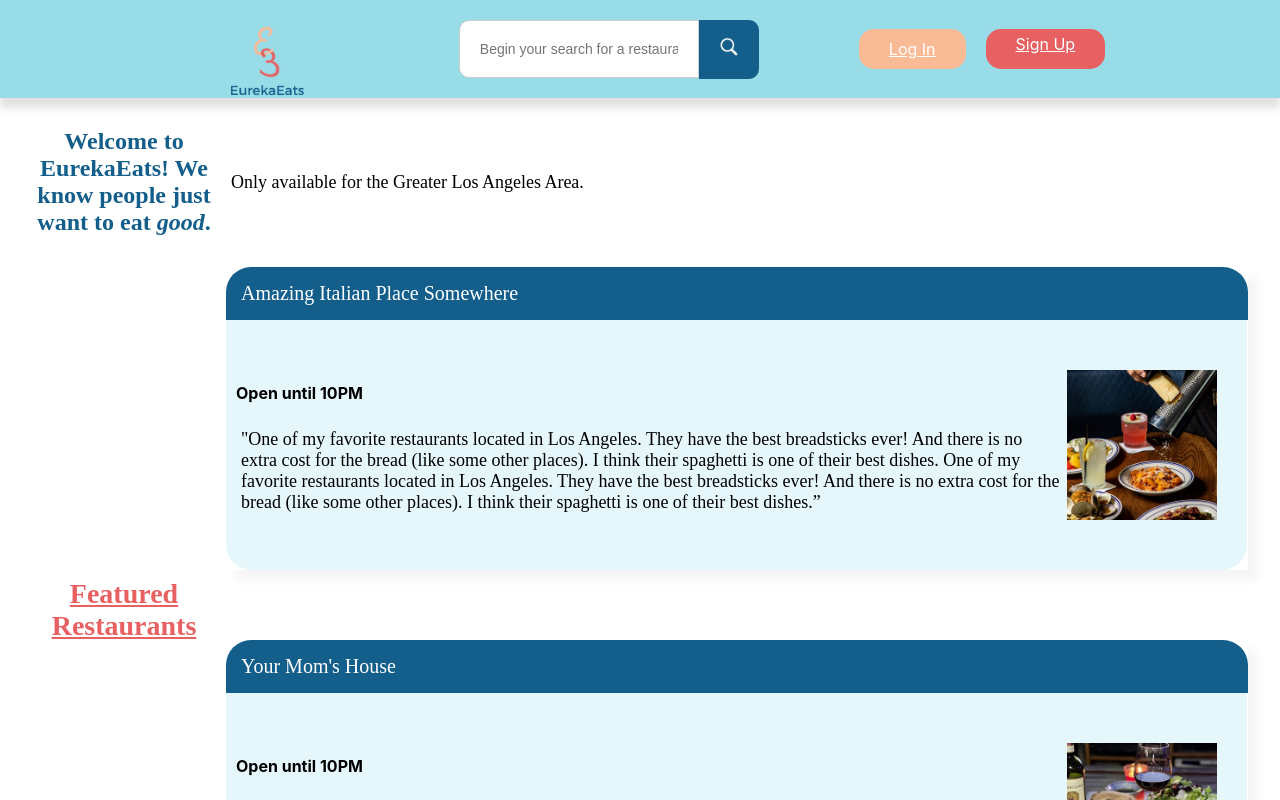
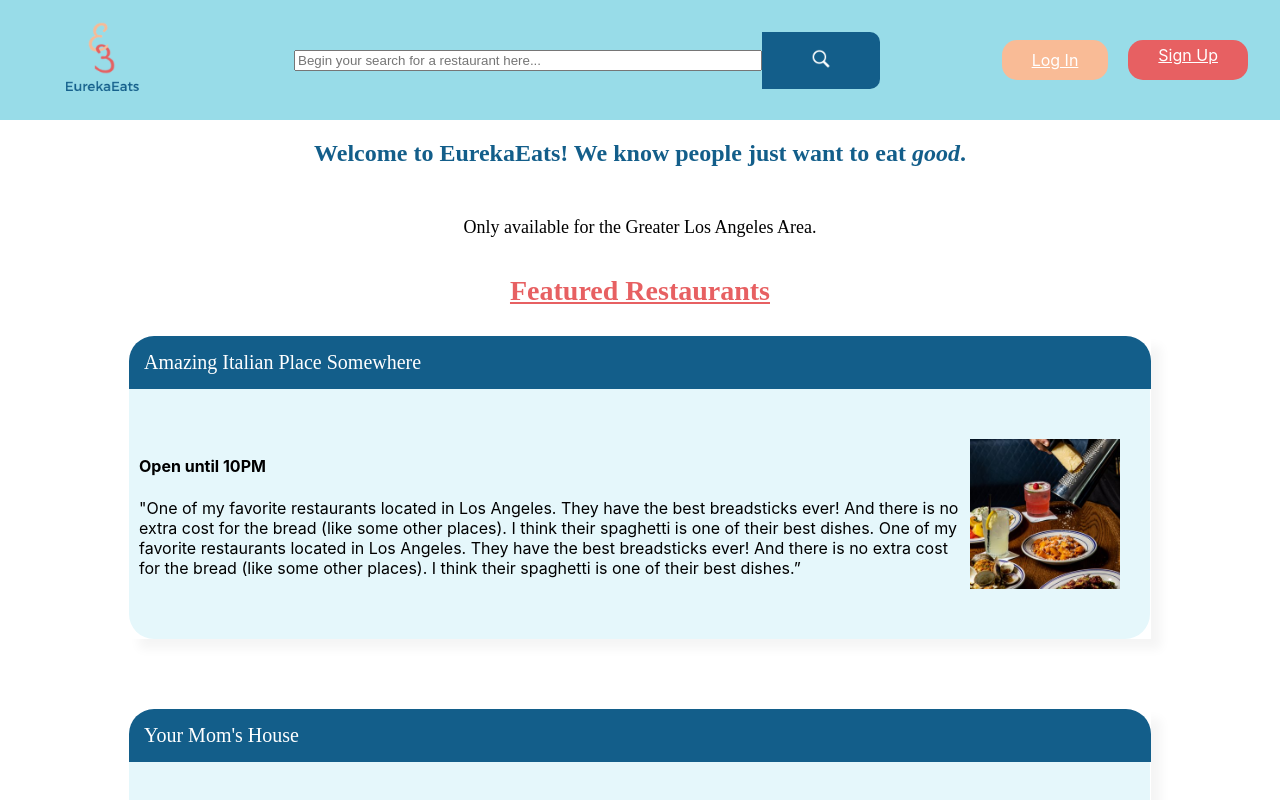
Before and after one commit to dchang21/2023Group6, a React (Create React App) app in the folder eurekaeats/: page / in a window 1280 px wide. Shown: the top 800 px of the page. Built offline with nearby package versions, Linux system fonts and the light colour scheme.

Commit message:
Renamed CSS class names to attempt CSS conflict fix.

```diff
--- a/eurekaeats/src/LandingPage/LandingPage.css
+++ b/eurekaeats/src/LandingPage/LandingPage.css
@@ -6,16 +6,7 @@
   Review Tiles
 */
 
-body {
-  margin: 0;
-  font-family: -apple-system, BlinkMacSystemFont, 'Segoe UI', 'Roboto', 'Oxygen',
-    'Ubuntu', 'Cantarell', 'Fira Sans', 'Droid Sans', 'Helvetica Neue',
-    sans-serif;
-  -webkit-font-smoothing: antialiased;
-  -moz-osx-font-smoothing: grayscale;
-}
-
-header {
+header.landing-page-header {
   background-color: #98DCE8;
   color: white;
   padding: 10px;
@@ -28,24 +19,24 @@ header {
   margin-top: 100;
 }
 
-main {
+main.landing-page-main {
   display: flex;
   flex-direction: column;
   align-items: center;
   background-color: white;
 }
 
-.logo img {
+.landing-page-logo img {
   width: 30vw;
   margin-left: -100px;
 }
 
-.search img {
+.landing-page-search img {
   width: 10px;
   height: 10px;
 }
 
-.search-bar {
+.landing-page-search-bar {
   display: grid;
   grid-template-columns: 4fr 1fr;
   align-items: center;
@@ -53,7 +44,7 @@ main {
 
 /* Controls */
 
-input {
+input.landing-page-input {
   display: block;
   padding: 20px;
   border: 1px solid #ccc;
@@ -62,7 +53,7 @@ input {
   font-size: 14px;
 }
 
-button {
+button.landing-page-button {
   background-color: #135E8A;
   color: white;
   border: none;
@@ -74,14 +65,14 @@ button {
   font-weight: bolder;
 }
 
-.search-icon {
+.landing-page-search-icon {
   width: 20px;
   /* Adjust the width as needed */
   height: 20px;
   /* Adjust the height as needed */
 }
 
-.search-button {
+.landing-page-search-button {
   background-color: #135E8A;
   color: white;
   border: none;
@@ -90,14 +81,14 @@ button {
   cursor: pointer;
 }
 
-.header-buttons {
+.landing-page-header-buttons {
   display: flex;
   flex-direction: row;
   justify-content: center;
   gap: 20px;
 }
 
-.login-button {
+.landing-page-login-button {
   background-color: #F9BB96;
   color: white;
   border: none;
@@ -107,7 +98,7 @@ button {
   margin-left: 100px;
 }
 
-.signup-button {
+.landing-page-signup-button {
   background-color: #E76062;
   color: white;
   border: none;
@@ -118,14 +109,14 @@ button {
 
 /* Basic Text */
 
-h1 {
+h1.landing-page-h1 {
   font-size: 28px;
   text-align: center;
   font-family: 'Avenir';
   color: #E76062;
 }
 
-h2 {
+h2.landing-page-h2 {
   font-size: 24px;
   text-align: center;
   font-family: 'Avenir';
@@ -134,7 +125,7 @@ h2 {
   align-items: center;
 }
 
-p {
+p.landing-page-p {
   margin-top: 30px; /* Adjust as needed for spacing */
   font-size: 18px;
   font-family: 'Avenir';
@@ -144,7 +135,7 @@ p {
 
 /* Review Tiles */
 
-.blue-rectangle {
+.landing-page-blue-rectangle {
   background-color: #E5F7FB;
   height: 230px;
   width: 78.2vw;
@@ -155,7 +146,7 @@ p {
   position: relative;
 }
 
-.blue-rectangle1 {
+.landing-page-blue-rectangle1 {
   background-color: #E5F7FB;
   height: 230px;
   width: 78.2vw;
@@ -165,19 +156,19 @@ p {
   align-items: center;
 }
 
-.restaurants {
+.landing-page-restaurants {
   display: flex;
   flex-direction: column;
   gap: 50px;
   margin-top: 11px;
 }
 
-.restaurant {
+.landing-page-restaurant {
   margin-bottom: 20px;
   box-shadow: 10px 10px 10px whitesmoke;
 }
 
-.tile-header {
+.landing-page-tile-header {
   background-color: #135E8A;
   color: white;
   font-size: 20px;
@@ -188,14 +179,16 @@ p {
   font-family: 'Avenir';
 }
 
-.blue-rectangle img {
+.landing-page-blue-rectangle img {
   max-width: 15%;
   margin-right: 20px;
 }
-.content-container {
+
+.landing-page-content-container {
   flex: 1;
 }
-h3 {
+
+h3.landing-page-h3 {
   position: absolute;
   top: 10px;
   left: 10px;
--- a/eurekaeats/src/LandingPage/LandingPage.js
+++ b/eurekaeats/src/LandingPage/LandingPage.js
@@ -1,11 +1,13 @@
 import React from 'react';
-import {Outlet} from 'react-router-dom';
-import './LandingPage.css';
+import { Outlet } from 'react-router-dom';
 import logo from '../assets/EurekaEatsWText.png';
 import search from '../assets/searchIcon.png';
 import italian1 from '../assets/italian1.jpeg';
 import italian2 from '../assets/italian2.jpeg';
 import { Link } from 'react-router-dom';
+
+import '../index.css';
+import './LandingPage.css';
 
 // TODO: add SignIn link AFTER its page component is done. -DrkWithT
 function LandingPage() {
@@ -50,33 +52,33 @@ function LandingPage() {
 
   return (
     <>
-      <header>
-        <div className="logo">
+      <header className='landing-page-header'>
+        <div className="landing-page-logo">
           <img src={logo} alt="My Logo" />
         </div>
-        <div className="search-bar">
+        <div className="landing-page-search-bar">
           <input type="text" placeholder="Begin your search for a restaurant here..." />
-          <button className="search-button" onClick={testDummyAPICall}>
-            <img src={search} alt="searchLogo" className="search-icon" />
+          <button className="landing-page-search-button" onClick={testDummyAPICall}>
+            <img src={search} alt="searchLogo" className="landing-page-search-icon" />
           </button>
         </div>
-        <div className="header-buttons">
-          <Link to="/login" className="login-button">Log In</Link>
-          <Link to="/signin" className="signup-button">Sign Up</Link>
+        <div className="landing-page-header-buttons">
+          <Link to="/login" className="landing-page-login-button">Log In</Link>
+          <Link to="/signin" className="landing-page-signup-button">Sign Up</Link>
         </div>
       </header>
 
-      <main>
-        <h2>
+      <main className='landing-page-main'>
+        <h2 className='landing-page-h2'>
           Welcome to EurekaEats! We know people just want to eat <em>good</em>.
         </h2>
-        <p>Only available for the Greater Los Angeles Area.</p>
-        <h1><u>Featured Restaurants</u></h1>
-        <div className="restaurants">
-        <div className="restaurant">
-  <div className="tile-header">Amazing Italian Place Somewhere</div>
-  <div className="blue-rectangle">
-    <div className="content-container">
+        <p className='landing-page-p'>Only available for the Greater Los Angeles Area.</p>
+        <h1 className='landing-page-h1'><u>Featured Restaurants</u></h1>
+        <div className="landing-page-restaurants">
+          <div className="landing-page-restaurant">
+            <div className="landing-page-tile-header">Amazing Italian Place Somewhere</div>
+            <div className="landing-page-blue-rectangle">
+              <div className="landing-page-content-container">
                 <h4>Open until 10PM</h4>
                 <p>
                   "One of my favorite restaurants located in Los Angeles. They have the best breadsticks ever! And there is no extra cost for the bread (like some other places). I think their spaghetti is one of their best dishes. One of my favorite restaurants located in Los Angeles. They have the best breadsticks ever! And there is no extra cost for the bread (like some other places). I think their spaghetti is one of their best dishes.”
@@ -85,10 +87,10 @@ function LandingPage() {
               <img src={italian1} alt="italian1" />
             </div>
           </div>
-          <div className="restaurant">
-  <div className="tile-header">Your Mom's House</div>
-  <div className="blue-rectangle">
-    <div className="content-container">
+          <div className="landing-page-restaurant">
+            <div className="landing-page-tile-header">Your Mom's House</div>
+            <div className="landing-page-blue-rectangle">
+              <div className="landing-page-content-container">
                 <h4>Open until 10PM</h4>
                 <p>
                   "One of my favorite restaurants located in Los Angeles. They have the best breadsticks ever! And there is no extra cost for the bread (like some other places). I think their spaghetti is one of their best dishes. One of my favorite restaurants located in Los Angeles. They have the best breadsticks ever! And there is no extra cost for the bread (like some other places). I think their spaghetti is one of their best dishes.”
@@ -99,7 +101,7 @@ function LandingPage() {
           </div>
         </div>
       </main>
-      <Outlet/>
+      <Outlet />
     </>
   );
 }
--- a/eurekaeats/src/LogIn/Login.css
+++ b/eurekaeats/src/LogIn/Login.css
@@ -1,23 +1,14 @@
-body {
-  margin: 0;
-  font-family: -apple-system, BlinkMacSystemFont, 'Segoe UI', 'Roboto', 'Oxygen',
-    'Ubuntu', 'Cantarell', 'Fira Sans', 'Droid Sans', 'Helvetica Neue',
-    sans-serif;
-  -webkit-font-smoothing: antialiased;
-  -moz-osx-font-smoothing: grayscale;
-}
-
-h2 {
+h2.login-page-h2 {
   margin: 0;
   padding: 10px 0;
   /* Reduced padding between the h2 and logo */
 }
 
-p {
+p.login-page-p {
   margin: 10px 0;
 }
 
-.logo-login-box {
+.login-page-logo-login-box {
   position: fixed;
   right: 10px;
   bottom: 10px;
@@ -31,7 +22,7 @@ p {
   box-shadow: 10px 10px 5px whitesmoke;
 }
 
-.logo-login-box:hover {
+.login-page-logo-login-box:hover {
   background-color: #d3eba6;
   animation: 1s 1 alternate mini-bob;
 }
@@ -50,18 +41,18 @@ p {
   }
 }
 
-.logo-login-box img {
+.login-page-logo-login-box img {
   width: 200px;
   height: auto;
   margin: 0;
 }
 
-.form-field-bar {
+.login-page-form-field-bar {
   margin: 10px 0;
 }
 
-.form-field-bar>input[type="text"],
-.form-field-bar>input[type="password"] {
+.login-page-form-field-bar>input[type="text"],
+.login-page-form-field-bar>input[type="password"] {
   width: 100%;
   padding: 10px;
   border: 1px solid #ccc;
@@ -71,7 +62,7 @@ p {
   /* Set the input fields to white */
 }
 
-input[type="submit"].form-login-button {
+input[type="submit"].login-page-form-login-button {
   width: 100%;
   background-color: #135E8A;
   color: white;
@@ -82,16 +73,16 @@ input[type="submit"].form-login-button {
   transition: background-color 0.3s;
 }
 
-input[type="submit"].login-button:hover {
+input[type="submit"].login-page-login-button:hover {
   background-color: #2a80b9;
   /* Slightly darker color on hover */
 }
 
-.form-login-button {
+.login-page-form-login-button {
   margin-top: 40px
 }
 
-.logo {
+.login-page-logo {
   margin-top: -140px;
   margin-bottom: -170px;
 }
--- a/eurekaeats/src/ProfilePage/ProfilePage.css
+++ b/eurekaeats/src/ProfilePage/ProfilePage.css
@@ -1,15 +1,6 @@
 /* Base Elements */
 
-body {
-    margin: 0;
-    font-family: -apple-system, BlinkMacSystemFont, 'Segoe UI', 'Roboto', 'Oxygen',
-      'Ubuntu', 'Cantarell', 'Fira Sans', 'Droid Sans', 'Helvetica Neue',
-      sans-serif;
-    -webkit-font-smoothing: antialiased;
-    -moz-osx-font-smoothing: grayscale;
-}
-
-header {
+header.profile-page-header {
     position: sticky;
     left: 0;
     top: 0;
@@ -25,7 +16,7 @@ header {
     box-shadow: 0px 10px 8px #e1e1e1;
 }
 
-nav {
+nav.profile-page-nav {
     margin: 0;
     padding: 0;
     display: flex;
@@ -34,7 +25,7 @@ nav {
     gap: 10px;
 }
 
-a.nav-link-tile {
+a.profile-page-nav-link-tile {
     margin: 0;
     padding: 10px;
     border-bottom: 2px solid transparent;
@@ -43,7 +34,7 @@ a.nav-link-tile {
     color: #135E8A;
 }
 
-a.nav-link-tile:hover {
+a.profile-page-nav-link-tile:hover {
     border-bottom: 2px solid #a52d57;
     color: #3c7a9e;
 }
@@ -51,7 +42,7 @@ a.nav-link-tile:hover {
 /* Responsive Layout Rules */
 
 @media (max-width: 599px) {
-    main {
+    main.profile-page-main {
         display: flex;
         flex-direction: column;
         align-items: center;
@@ -59,13 +50,13 @@ a.nav-link-tile:hover {
         gap: 5px;
     }
 
-    section.profile-section {
+    section.profile-page-profile-section {
         margin: 0;
         padding: 5px;
         display: block;
     }
 
-    .control-box {
+    .profile-page-control-box {
         margin: 5px;
         padding: 5px;
         background-color: #E76062;
@@ -75,7 +66,7 @@ a.nav-link-tile:hover {
 }
 
 @media (min-width: 600px) {
-    main {
+    main.profile-page-main {
         display: grid;
         grid-template-columns: auto auto;
         margin: 0;
@@ -83,12 +74,12 @@ a.nav-link-tile:hover {
         gap: 10px;
     }
 
-    section.profile-section {
+    section.profile-page-profile-section {
         margin: 0;
         padding: 10px;
     }
 
-    .control-box {
+    .profile-page-control-box {
         margin: 10px;
         padding: 10px;
         background-color: #E76062;
@@ -99,28 +90,28 @@ a.nav-link-tile:hover {
 
 /* Specific Content: Text */
 
-h2 {
+h2.profile-page-h2 {
     margin: 0;
     padding: 10px 0;
     text-align: center;
     color: #135E8A;
 }
 
-h3 {
+h3.profile-page-h3 {
     margin: 0;
     padding: 8px 0;
     text-align: center;
     color: #3c7a9e;
 }
 
-p {
+p.profile-page-p {
     margin: 10px 0;
     padding: 5px;
 }
 
 /* Specific Content: Controls for later profile forms */
 
-form.logout-form {
+form.profile-page-logout-form {
     display: grid;
     grid-template-columns: 1fr auto;
     gap: 10px;
@@ -129,22 +120,22 @@ form.logout-form {
     background-color: #e1e1e1;
 }
 
-.logout-form-section {
+.profile-page-logout-form-section {
     margin: 0;
     padding: 5px;
 }
 
-label.logout-form-label {
+label.profile-page-logout-form-label {
     margin: 0;
     padding: 6px;
     color: #a52d57;
 }
 
-label.logout-form-label:hover, label.logout-form-label:focus {
+label.profile-page-logout-form-label:hover, label.profile-page-logout-form-label:focus {
     color: #E76062;
 }
 
-.logout-form-input {
+.profile-page-logout-form-input {
     display: block;
     padding: 10px;
     border: 1px solid #ccc;
@@ -153,7 +144,7 @@ label.logout-form-label:hover, label.logout-form-label:focus {
     font-size: 15px;
 }
 
-.logout-form-button {
+.profile-page-logout-form-button {
     margin: 0 10px;
     padding: 10px;
     border: none;
@@ -166,7 +157,7 @@ label.logout-form-label:hover, label.logout-form-label:focus {
     cursor: pointer;
 }
 
-.logout-form-button:hover, .logout-form-button:focus {
+.profile-page-logout-form-button:hover, .profile-page-logout-form-button:focus {
     background-color: #E76062;
     color: antiquewhite;
 }
--- a/eurekaeats/src/SignIn/SignIn.css
+++ b/eurekaeats/src/SignIn/SignIn.css
@@ -1,23 +1,14 @@
-body {
-  margin: 0;
-  font-family: -apple-system, BlinkMacSystemFont, 'Segoe UI', 'Roboto', 'Oxygen',
-    'Ubuntu', 'Cantarell', 'Fira Sans', 'Droid Sans', 'Helvetica Neue',
-    sans-serif;
-  -webkit-font-smoothing: antialiased;
-  -moz-osx-font-smoothing: grayscale;
-}
-
-h2 {
+h2.signin-page-h2 {
   margin: 0;
   padding: 10px 0;
   text-align: center;
 }
 
-p {
+p.signin-page-p {
   margin: 10px 0;
 }
 
-.logo-login-box {
+.signin-page-logo-login-box {
   position: fixed;
   right: 10px;
   bottom: 10px;
@@ -31,7 +22,7 @@ p {
   box-shadow: 10px 10px 5px whitesmoke;
 }
 
-.logo-login-box:hover {
+.signin-page-logo-login-box:hover {
   background-color: #d3eba6;
   animation: 1s 1 alternate mini-bob;
 }
@@ -40,25 +31,22 @@ p {
   0% {
     bottom: 10px;
   }
+
   50% {
     bottom: 20px;
   }
+
   100% {
     bottom: 10px;
   }
 }
 
-.logo-login-box img {
-  width: 200px;
-  height: auto;
-  margin: 0;
-}
-
-.form-field-bar {
+.signin-page-form-field-bar {
   margin: 10px 0;
 }
 
-.form-field-bar > input[type="text"], .form-field-bar > input[type="password"] {
+.signin-page-form-field-bar>input[type="text"],
+.signin-page-form-field-bar>input[type="password"] {
   width: 100%;
   padding: 10px;
   border: 1px solid #ccc;
@@ -68,7 +56,7 @@ p {
   /* Set the input fields to white */
 }
 
-input[type="submit"].form-login-button {
+input[type="submit"].signin-page-form-login-button {
   width: 100%;
   background-color: #135E8A;
   color: white;
@@ -79,14 +67,16 @@ input[type="submit"].form-login-button {
   transition: background-color 0.3s;
 }
 
-input[type="submit"].login-button:hover {
+input[type="submit"].signin-page-login-button:hover {
   background-color: #2a80b9;
   /* Slightly darker color on hover */
 }
-.form-login-button{
+
+.signin-page-form-login-button {
   margin-top: 40px
 }
-.logo {
-margin-top: -140px;
-margin-bottom: -170px;
+
+.signin-page-logo {
+  margin-top: -140px;
+  margin-bottom: -170px;
 }
```
Also changed, not shown: eurekaeats/src/LogIn/LogIn.js (+10 -10 lines), eurekaeats/src/ProfilePage/ProfilePage.js (+19 -22 lines), eurekaeats/src/SignIn/SignIn.js (+11 -12 lines). Lines whose indentation alone changed are shown as unchanged.
